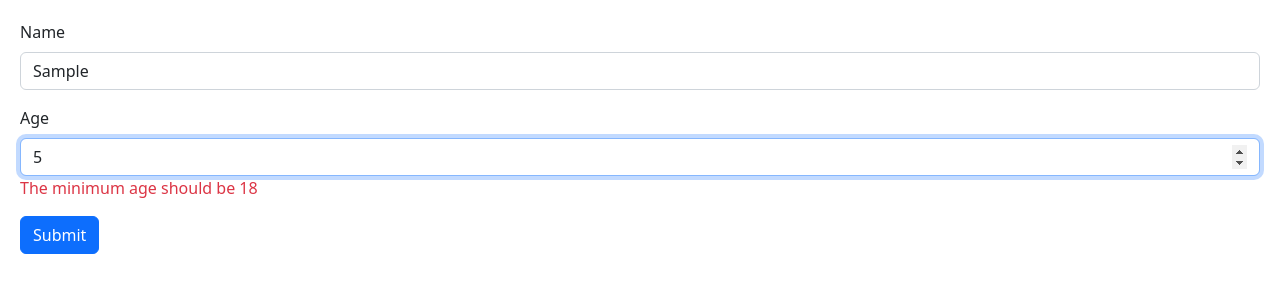
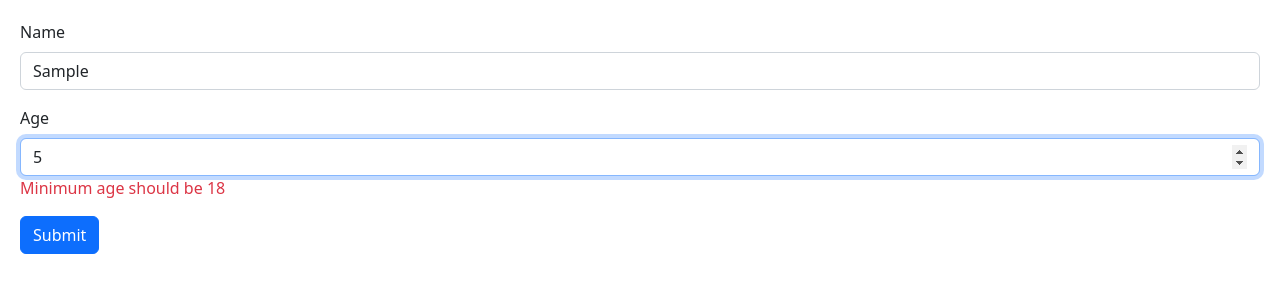
Before and after one commit to Abdul07in/React-App, a React (Vite) app: page / in a window 1280 px wide. Both pictures are taken after typing "Sample", "5" into the empty fields and a click on the button "Submit". Shown: the top 300 px of the page. Built offline with nearby package versions, Linux system fonts and the light colour scheme.

Commit message:
Zod Validation

```diff
--- a/package.json
+++ b/package.json
@@ -9,13 +9,15 @@
     "preview": "vite preview"
   },
   "dependencies": {
+    "@hookform/resolvers": "^2.9.11",
     "bootstrap": "^5.2.3",
     "immer": "^9.0.19",
     "react": "^18.2.0",
     "react-dom": "^18.2.0",
     "react-hook-form": "7.43",
     "react-icons": "^5.3.0",
-    "styled-components": "^6.1.13"
+    "styled-components": "^6.1.13",
+    "zod": "^3.20.6"
   },
   "devDependencies": {
     "@types/react": "^18.0.27",
--- a/src/components/Forms/Form.tsx
+++ b/src/components/Forms/Form.tsx
@@ -1,17 +1,23 @@
 import React, { FormEvent, useRef, useState } from "react";
 import { FieldValues, useForm } from "react-hook-form";
+import { z } from "zod";
+import { zodResolver } from "@hookform/resolvers/zod";
 
-interface FormData {
-  name: String;
-  age: Number;
-}
+const schema = z.object({
+  name: z.string().min(3, { message: "Name Must be atleast 3 Characters" }),
+  age: z
+    .number({ invalid_type_error: "Age Feild is required" })
+    .min(18, { message: "Minimum age should be 18" }),
+});
+
+type FormData = z.infer<typeof schema>;
 
 const Form = () => {
   const {
     register,
     handleSubmit,
     formState: { errors },
-  } = useForm<FormData>();
+  } = useForm<FormData>({ resolver: zodResolver(schema) });
 
   const onSubmit = (data: FieldValues) => console.log(data);
 
@@ -23,19 +29,12 @@
         </label>
         <input
           autoComplete="off"
-          {...register("name", { required: true, minLength: 3 })}
+          {...register("name")}
           id="name"
           type="text"
           className="form-control"
         />
-        {errors.name?.type === "required" && (
-          <p className="text-danger">The name field is required</p>
-        )}
-        {errors.name?.type === "minLength" && (
-          <p className="text-danger">
-            The minimum length must be 3 characters{" "}
-          </p>
-        )}
+        {errors.name && <p className="text-danger">{errors.name.message}</p>}
       </div>
       <div className="mb-3">
         <label className="form-label" htmlFor="age">
@@ -43,17 +42,12 @@
         </label>
         <input
           autoComplete="off"
-          {...register("age", { required: true, min: 18 })}
+          {...register("age", { valueAsNumber: true })}
           id="age"
           type="number"
           className="form-control"
         />
-        {errors.age?.type === "required" && (
-          <p className="text-danger">The age field is required</p>
-        )}
-        {errors.age?.type === "min" && (
-          <p className="text-danger">The minimum age should be 18</p>
-        )}
+        {errors.age && <p className="text-danger">{errors.age.message}</p>}
       </div>
       <button type="submit" className="btn btn-primary">
         Submit
```
Also changed, not shown: 1 other file (tests, documents, lock files or other folders).
